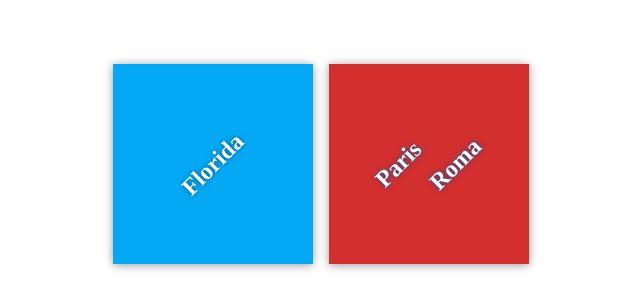
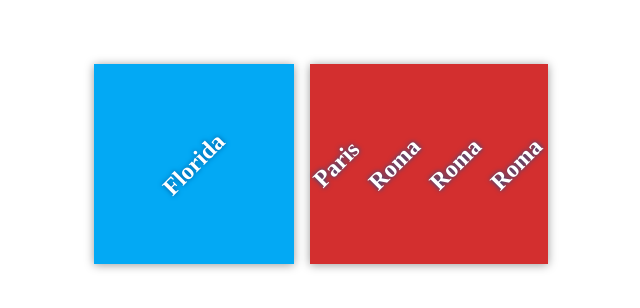
Before and after one commit to HabibaIbrahim/my-travel-plans, a plain HTML site: page index.html in a window 1280 px wide. Shown: the part 236-544 px from the top of the page, without its empty margins (319-959 px from the left). Drawn offline with Linux system fonts and the light colour scheme; files that its build step writes are made by us from their sources.

Commit message:
test banch

```diff
--- a/index.html
+++ b/index.html
@@ -17,6 +17,8 @@
             <div class="destination" id="paris">
                 <h2>Paris</h2>
                 <h2>Roma</h2>
+                <h2>Roma</h2>
+                <h2>Roma</h2>
             </div>
         </div>
     </div>
```
